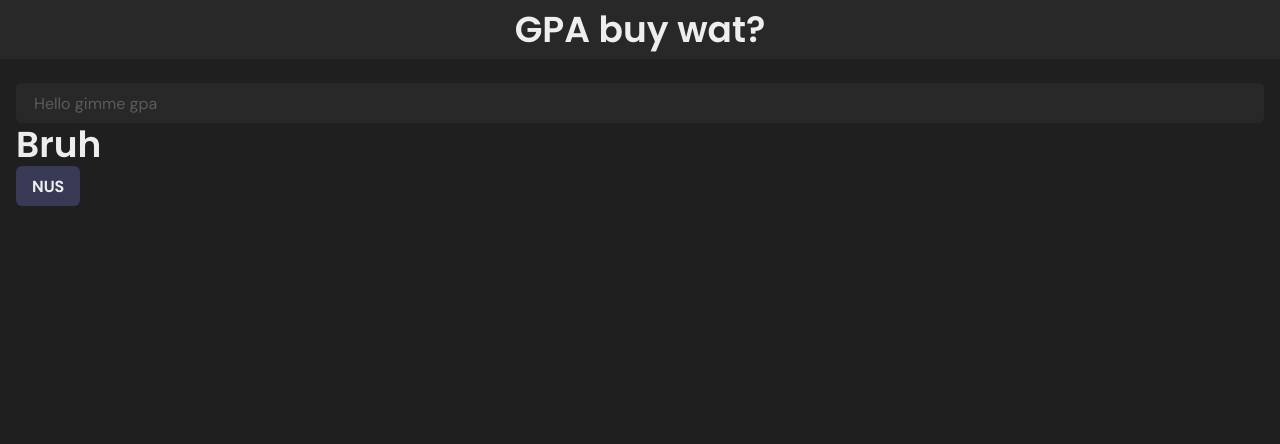
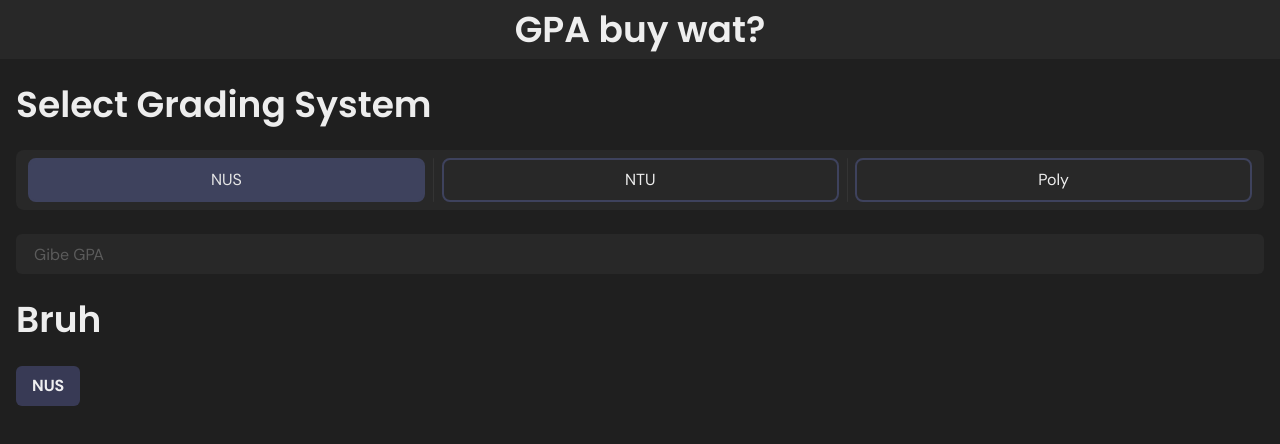
Before and after one commit to PuttTim/gpa-buy-wat, a React (Vite) app: page / in a window 1280 px wide. Shown: the top 444 px of the page. Built offline with nearby package versions, Linux system fonts and the light colour scheme.

Commit message:
✨ Added Select Grading System

```diff
--- /dev/null
+++ b/src/components/SelectSystem.tsx
@@ -0,0 +1,92 @@
+import {
+    Box,
+    Button,
+    Divider,
+    Flex,
+    HStack,
+    StackDivider,
+    Tab,
+    TabList,
+    Tabs,
+    useTab,
+    VStack,
+} from "@chakra-ui/react"
+
+interface SelectSystemProps {
+    setIndex: (index: number) => void
+}
+
+export const SelectSystem = (props: SelectSystemProps) => {
+    const selectedTabSx = {
+        color: "customWhite.100",
+        bgColor: "customIndigo.250",
+    }
+
+    const activeTabSx = {
+        bg: "customIndigo.500",
+        borderColor: "customIndigo.500",
+    }
+
+    const tabSx = {
+        w: "100%",
+        borderRadius: 8,
+        borderWidth: 2,
+        borderColor: "customIndigo.250",
+        color: "customIndigo.100",
+    }
+    return (
+        // <HStack
+        //     w="100%"
+        //     py="8px"
+        //     px="12px"
+        //     bg="customGrey.500"
+        //     justify="space-between"
+        //     gap="8px"
+        //     divider={<StackDivider />}>
+        //     <Button w="33%">NUS</Button>
+        //     <Button w="33%">NTU</Button>
+        //     <Button w="33%">Poly</Button>
+        // </HStack>
+        <Box w="100%" px="12px" py="8px" bg="customGrey.500" borderRadius={8}>
+            <Tabs
+                w="100%"
+                variant="unstyled"
+                onChange={index => {
+                    props.setIndex(index)
+                }}>
+                <TabList justifyContent="space-between" gap="8px">
+                    <Tab
+                        {...tabSx}
+                        _selected={selectedTabSx}
+                        _active={activeTabSx}>
+                        NUS
+                    </Tab>
+                    <Box
+                        w="4px"
+                        my="0px"
+                        bg="customGrey.900"
+                        borderRadius={8}
+                    />
+                    <Tab
+                        {...tabSx}
+                        _selected={selectedTabSx}
+                        _active={activeTabSx}>
+                        NTU
+                    </Tab>
+                    <Box
+                        w="2px"
+                        my="0px"
+                        bg="customGrey.900"
+                        borderRadius={8}
+                    />
+                    <Tab
+                        {...tabSx}
+                        _selected={selectedTabSx}
+                        _active={activeTabSx}>
+                        Poly
+                    </Tab>
+                </TabList>
+            </Tabs>
+        </Box>
+    )
+}
--- a/src/pages/Calculator.tsx
+++ b/src/pages/Calculator.tsx
@@ -1,9 +1,19 @@
-import { Button, Heading, Input } from "@chakra-ui/react"
+import { Box, Button, Heading, Input, VStack } from "@chakra-ui/react"
+import { useEffect, useState } from "react"
+import { SelectSystem } from "../components/SelectSystem"
 
 const Calculator = () => {
+    const [systemIndex, setSystemIndex] = useState(0)
+
+    useEffect(() => {
+        console.log(systemIndex)
+    }, [systemIndex])
+
     return (
-        <>
-            <Input placeholder="Hello gimme gpa" />
+        <VStack spacing="24px" align="start">
+            <Heading>Select Grading System</Heading>
+            <SelectSystem setIndex={setSystemIndex} />
+            <Input placeholder={"Gibe GPA"} />
             <Heading>Bruh</Heading>
             <Button
                 bg="hsla(234, 89%, 74%,0.25)"
@@ -11,7 +21,7 @@
                 _active={{ bg: "hsla(234, 89%, 74%,0.75)" }}>
                 NUS
             </Button>
-        </>
+        </VStack>
     )
 }
 
```
